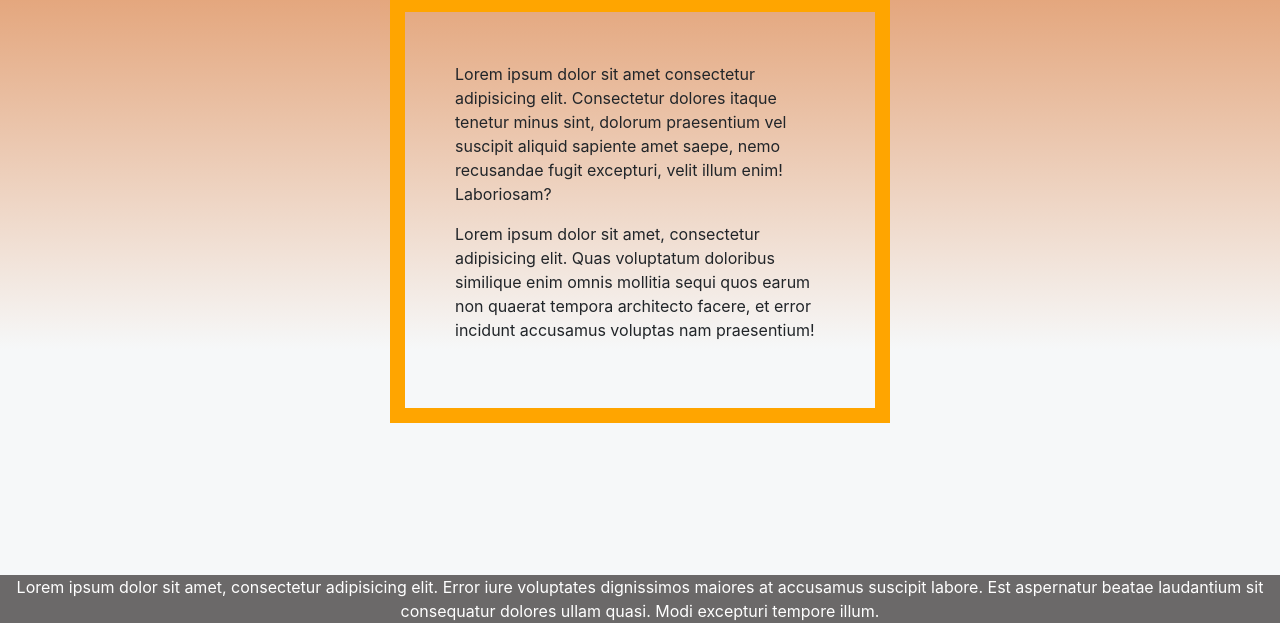
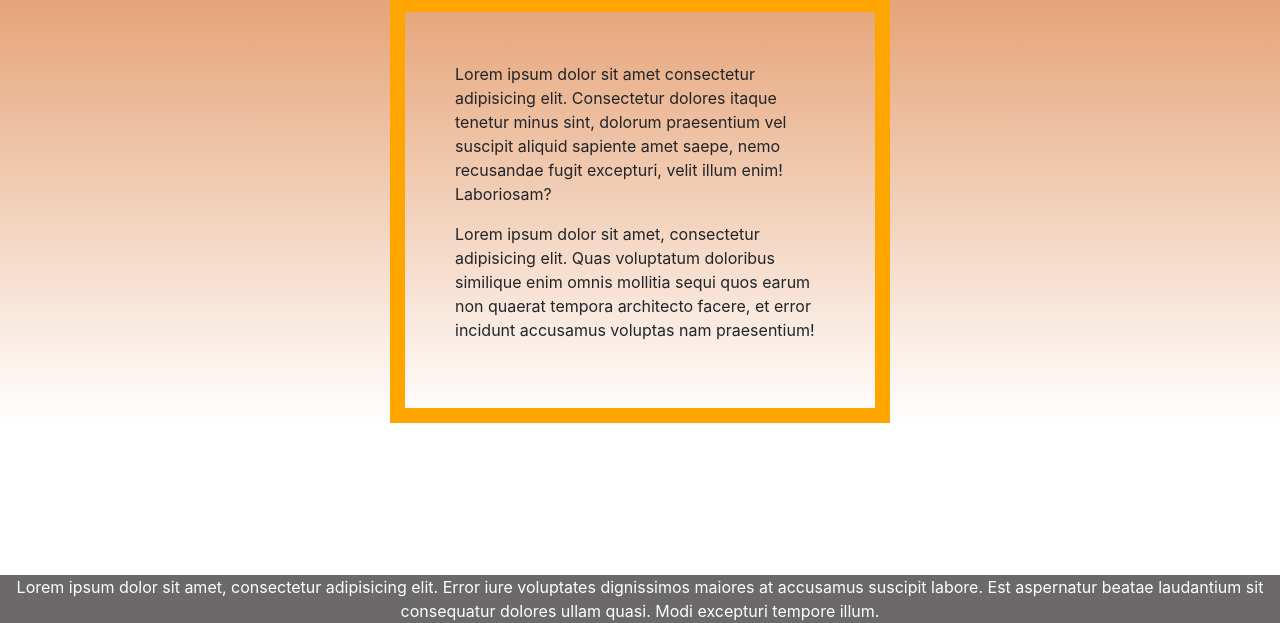
Before and after one commit to CL-mullins/Resume-Reviewer, a plain HTML site: page index.html in a window 1280 px wide. Shown: the part 177-800 px from the top of the page. Drawn offline with nearby package versions, Linux system fonts and the light colour scheme.

Commit message:
Add files via upload

```diff
--- a/style.css
+++ b/style.css
@@ -43,7 +43,7 @@ div {
 
 body {
 background: rgb(219,126,64);
-background: linear-gradient(180deg, rgba(219,126,64,1) 0%, rgba(246,248,249,1) 66%);
+background: linear-gradient(180deg, rgba(219,126,64,1) 0%, rgb(255, 255, 255) 75%);
 background-repeat: no-repeat;
 background-size: cover;
 height: 100%;
```
